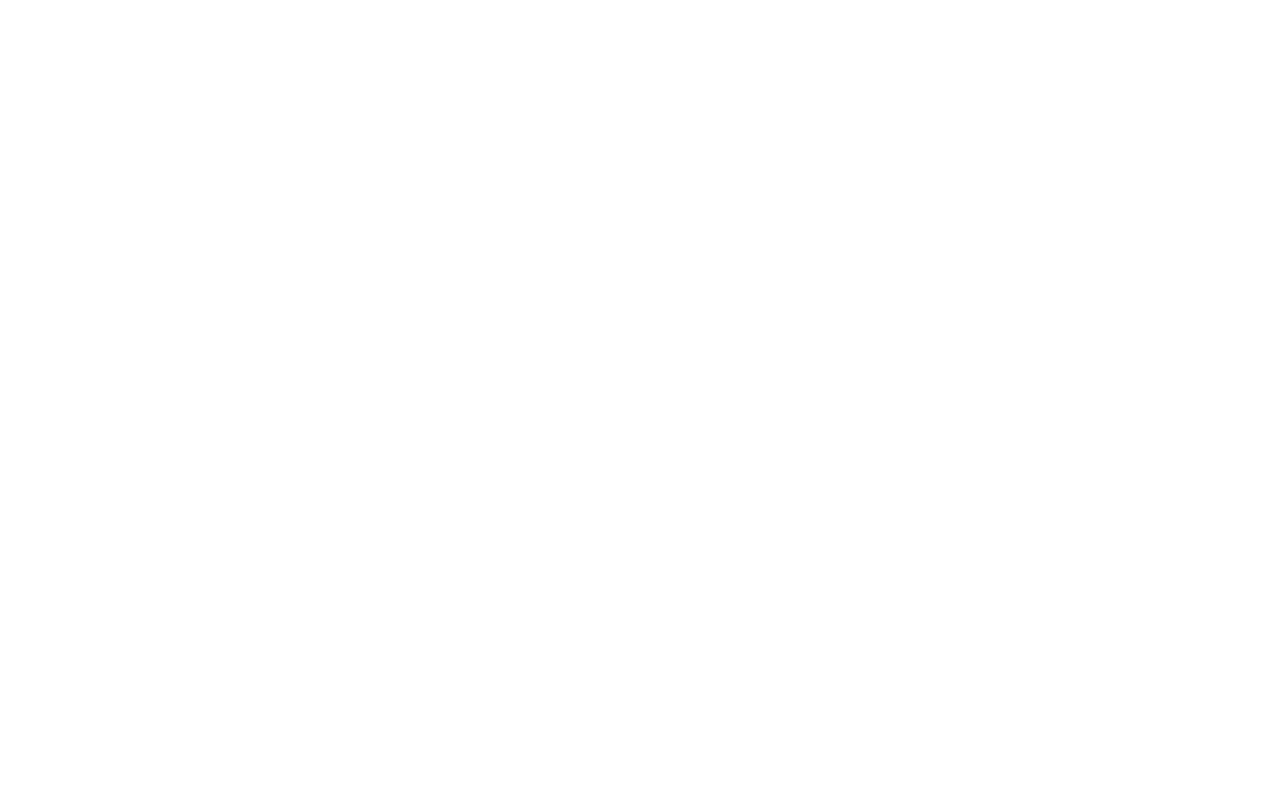
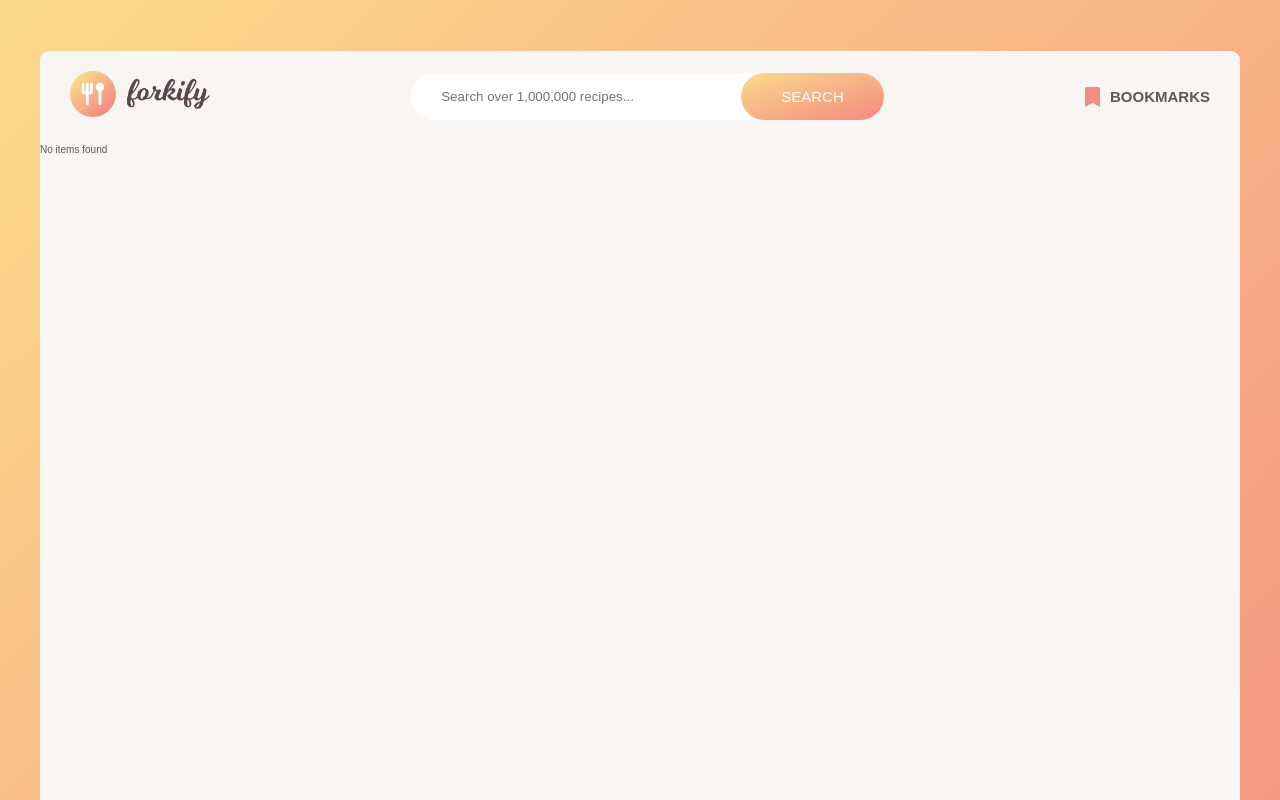
Before and after one commit to DaniloMaida-mono/forkify_replica, a React app: page / in a window 1280 px wide. Shown: the top 800 px of the page. Built offline with nearby package versions, Linux system fonts and the light colour scheme.

Commit message:
feat: add header and query input

```diff
--- a/package.json
+++ b/package.json
@@ -15,6 +15,7 @@
     "@babel/core": "^7.14.6",
     "@babel/node": "^7.14.7",
     "@babel/plugin-proposal-class-properties": "^7.14.5",
+    "@babel/plugin-transform-runtime": "^7.14.5",
     "@babel/preset-env": "^7.14.7",
     "@babel/preset-react": "^7.14.5",
     "autoprefixer": "^10.2.6",
@@ -38,6 +39,9 @@
     "webpack-dev-server": "^3.11.2"
   },
   "dependencies": {
+    "@fortawesome/fontawesome-svg-core": "^1.2.35",
+    "@fortawesome/free-solid-svg-icons": "^5.15.3",
+    "@fortawesome/react-fontawesome": "^0.1.14",
     "axios": "^0.21.1",
     "react": "^17.0.2",
     "react-dom": "^17.0.2"
--- a/src/App.js
+++ b/src/App.js
@@ -1,14 +1,53 @@
-import React from 'react'
+import React, { useState } from "react";
+import Header from "./components/Header";
+
+const axios = require("axios");
 
 const App = () => {
-    return (
-        <>
-            <header></header>
-            <main>
-            </main>
-            <footer></footer>
-        </>
-    );
-}
+  const url = "https://forkify-api.herokuapp.com/api";
+  const [query, setQuery] = useState("");
 
-export default App
+  const [queryResults, setQueryResults] = useState([]);
+
+  const handleChange = (e) => {
+    const { value } = e.target;
+    setQuery(value);
+  };
+
+  const handleSubmit = async (e) => {
+    e.preventDefault();
+    getRecipes().then((data) => {
+      const { recipes } = data;
+      setQueryResults(recipes);
+    });
+  };
+
+  const renderQueryResults = queryResults.map((item, i) => {
+    return <div>{item.title}</div>;
+  });
+
+  const getRecipes = async () => {
+    try {
+      const { data } = await axios.get(url + "/search", {
+        params: { q: query },
+      });
+      return data;
+    } catch (err) {
+      console.error(err);
+    }
+  };
+
+  return (
+    <div className="App">
+      <div className="container">
+        <Header onChange={handleChange} onSubmit={handleSubmit} />
+
+        <div className="test">
+          {queryResults.length >= 1 ? renderQueryResults : "No items found"}
+        </div>
+      </div>
+    </div>
+  );
+};
+
+export default App;
--- a/src/App.scss
+++ b/src/App.scss
@@ -0,0 +1,40 @@
+@import './scss/utilities.scss';
+@import './scss/Header.scss';
+
+
+html {
+    font-size: 62.5%;
+}
+
+body {
+    font-family: Nunito Sans, sans-serif;
+    font-weight: 400;
+    line-height: 1.6;
+    color: $mainColor;
+    background-image: $gradient;
+    background-size: cover;
+    background-repeat: no-repeat;
+}
+
+
+.container {
+    width: 100%;
+    background-color: #f9f5f3;
+}
+
+
+
+
+
+
+
+@media screen and (min-width: 1024px) {
+
+    .container {
+        max-width: 120rem;
+        min-height: 117rem;
+        margin: 4vw auto;
+        border-radius: 9px;
+
+    }
+}
--- /dev/null
+++ b/src/components/Header.js
@@ -0,0 +1,41 @@
+import React from "react";
+import logo from "../img/logo.png";
+import { FontAwesomeIcon } from "@fortawesome/react-fontawesome";
+import { faBookmark } from "@fortawesome/free-solid-svg-icons";
+function Header(props) {
+  return (
+    <header className="header d-flex justify-between items-center">
+      <div className="logo">
+        <img src={logo} alt="Forkify Replica" />
+      </div>
+      <form className="search d-flex items-center" onSubmit={props.onSubmit}>
+        <input
+          className="search__input"
+          type="search"
+          name="search"
+          id=""
+          placeholder="Search over 1,000,000 recipes..."
+          onChange={props.onChange}
+        />
+        <button className="search__btn d-flex items-center" type="submit">
+          SEARCH
+        </button>
+      </form>
+      <div className="sm-hidden">
+        <nav className="nav d-flex items-center">
+          <FontAwesomeIcon
+            icon={faBookmark}
+            style={{
+              fontSize: "20px",
+              marginRight: "10px",
+              color: "#f38e82",
+            }}
+          />
+          <span>BOOKMARKS</span>
+        </nav>
+      </div>
+    </header>
+  );
+}
+
+export default Header;
--- a/src/index.html
+++ b/src/index.html
@@ -5,7 +5,7 @@
     <meta charset="utf-8" />
     <meta name="viewport" content="width=device-width, initial-scale=1, shrink-to-fit=no" />
     <meta name="theme-color" content="#000000" />
-    <title>Landing Page - Mono</title>
+    <title>Replica Forkify</title>
 </head>
 
 <body>
--- /dev/null
+++ b/src/scss/Header.scss
@@ -0,0 +1,71 @@
+.header {
+    width: 100%;
+    padding: 1rem;
+
+    .logo {
+        img {
+            max-width: 100px;
+        }
+    }
+}
+
+.search {
+    background-color: #fff;
+    border-radius: 10rem;
+    padding-left: 2rem;
+    transition: all .3s;
+
+    input {
+        width: 10rem;
+        outline: none;
+        border: none;
+    }
+
+    .search__btn {
+        background-image: $gradient;
+        border-radius: 10rem;
+        border: none;
+        text-transform: uppercase;
+        color: #fff;
+        cursor: pointer;
+        transition: all .2s;
+        padding: 1.4rem 2rem;
+        font-size: 1.5rem;
+    }
+}
+
+
+@media screen and (min-width: 1024px) {
+
+    .header {
+        padding: 2rem 3rem;
+
+        .logo {
+            img {
+                max-width: 140px;
+            }
+        }
+    }
+
+    .search {
+        padding-left: 3rem;
+
+        input {
+            width: 30rem;
+        }
+
+        .search__btn {
+            padding: 1.5rem 4rem;
+
+        }
+    }
+
+    .nav {
+        cursor: pointer;
+
+        span {
+            font-weight: 600;
+            font-size: 15px;
+        }
+    }
+}
--- /dev/null
+++ b/src/scss/utilities.scss
@@ -0,0 +1,33 @@
+$gradient:linear-gradient(to right bottom, #fbdb89, #f48982);
+$mainColor: #615551;
+
+
+* {
+    padding: 0;
+    margin: 0;
+    box-sizing: border-box;
+}
+
+.sm-hidden {
+    display: none;
+}
+
+.d-flex {
+    display: flex;
+}
+
+.justify-between {
+    justify-content: space-between;
+}
+
+.items-center {
+    align-items: center;
+}
+
+
+
+@media screen and (min-width: 1024px) {
+    .sm-hidden {
+        display: block;
+    }
+}
--- a/webpack.config.js
+++ b/webpack.config.js
@@ -2,8 +2,6 @@
 const { CleanWebpackPlugin } = require('clean-webpack-plugin')
 const HtmlWebpackPlugin = require("html-webpack-plugin");
 const MiniCssExtractPlugin = require('mini-css-extract-plugin')
-const tailwindcss = require('tailwindcss')
-const autoprefixer = require('autoprefixer')
 
 module.exports = {
     entry: path.join(__dirname, "src", "index.js"),
```
Also changed, not shown: .babelrc (added), src/img/logo.png (added), 1 other file (tests, documents, lock files or other folders).
